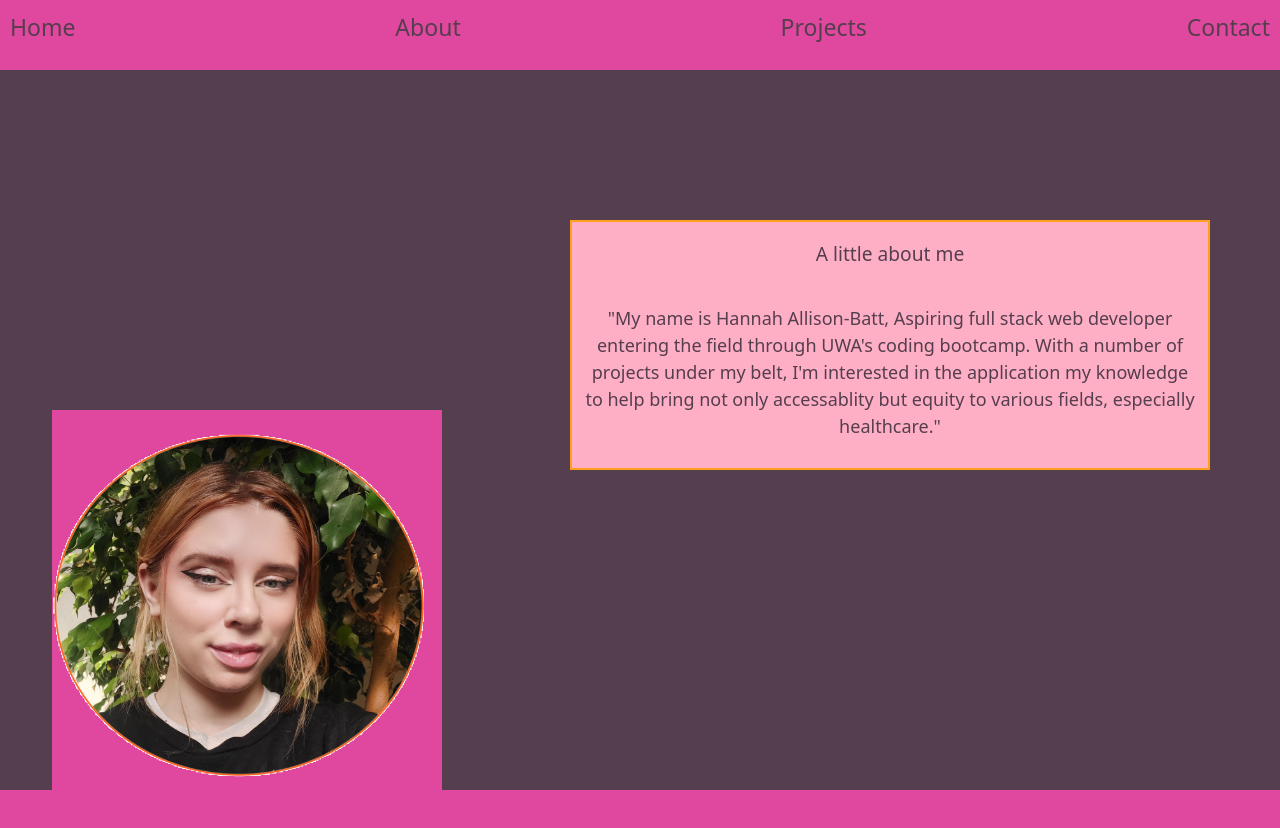
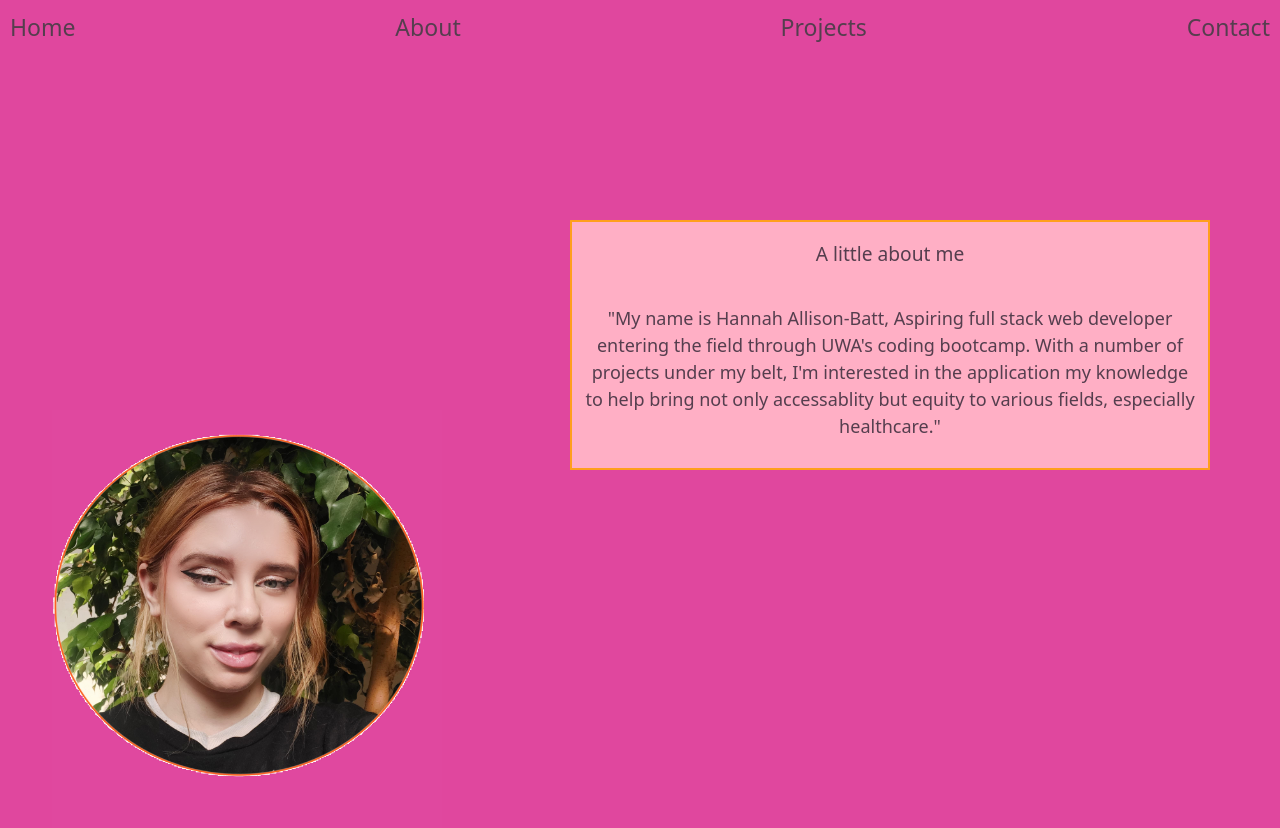
Before and after one commit to HannahAB777/React-Portfolio, a React (Create React App) app in the folder hannahsport22/: page /about in a window 1280 px wide. Shown: the top 828 px of the page. Built offline with nearby package versions, Linux system fonts and the light colour scheme; the HTML template or start-up script is replaced by a standard one.

Commit message:
passable styling will revisit

```diff
--- a/hannahsport22/src/components/about/about.css
+++ b/hannahsport22/src/components/about/about.css
@@ -4,10 +4,6 @@
     align-items: center;
 }
 
-.about-me-background{
-    background-color: #553E4E;
-    height:90vh;
-}
 h1{
     color: #553E4E;
     font-size: larger;
--- a/hannahsport22/src/components/home/home.css
+++ b/hannahsport22/src/components/home/home.css
@@ -1,14 +1,3 @@
-
-
-h1{
-    font-size:larger;
-    color: #0384ab;
-    align-items: center;
-    justify-content: center;
-    text-align: center;
-    padding-top: 20px;
-    padding-bottom: 20px;
-}
 
 .homelayout-col{
     flex-grow: 1;
```
